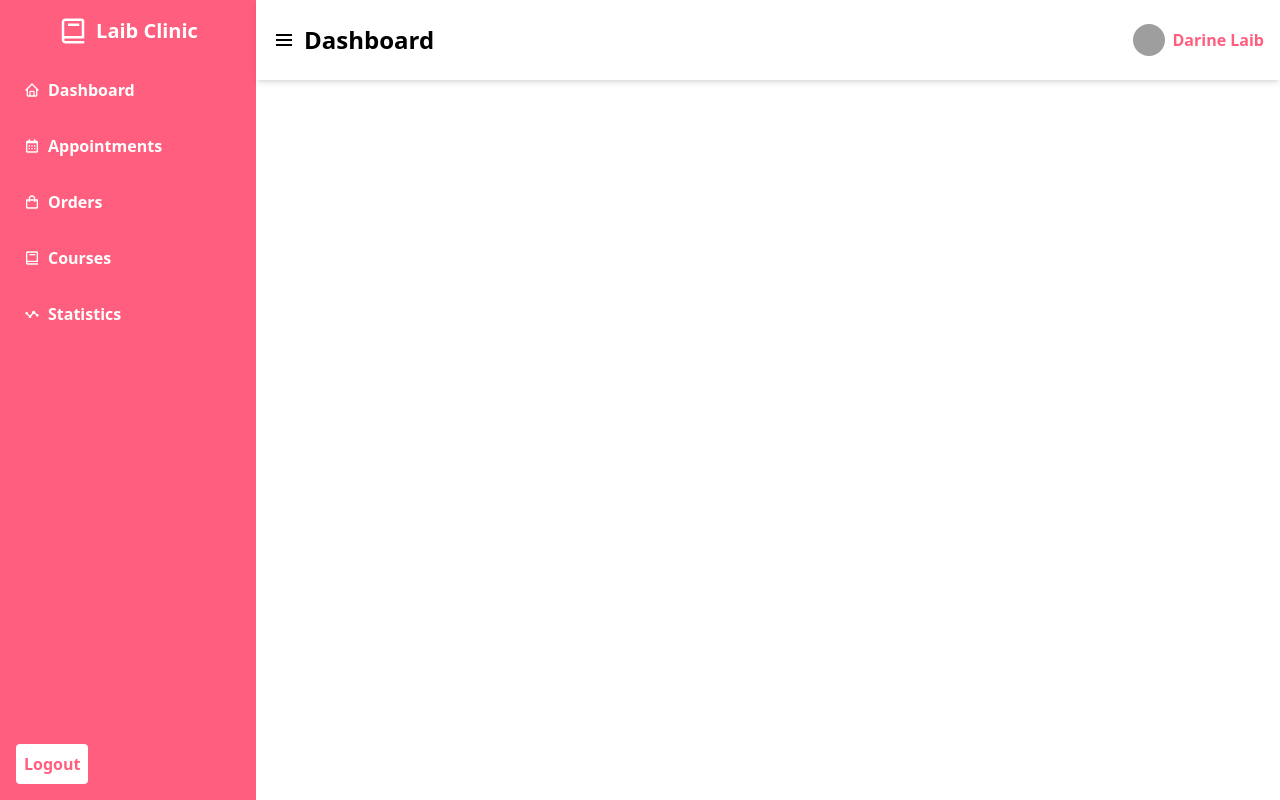
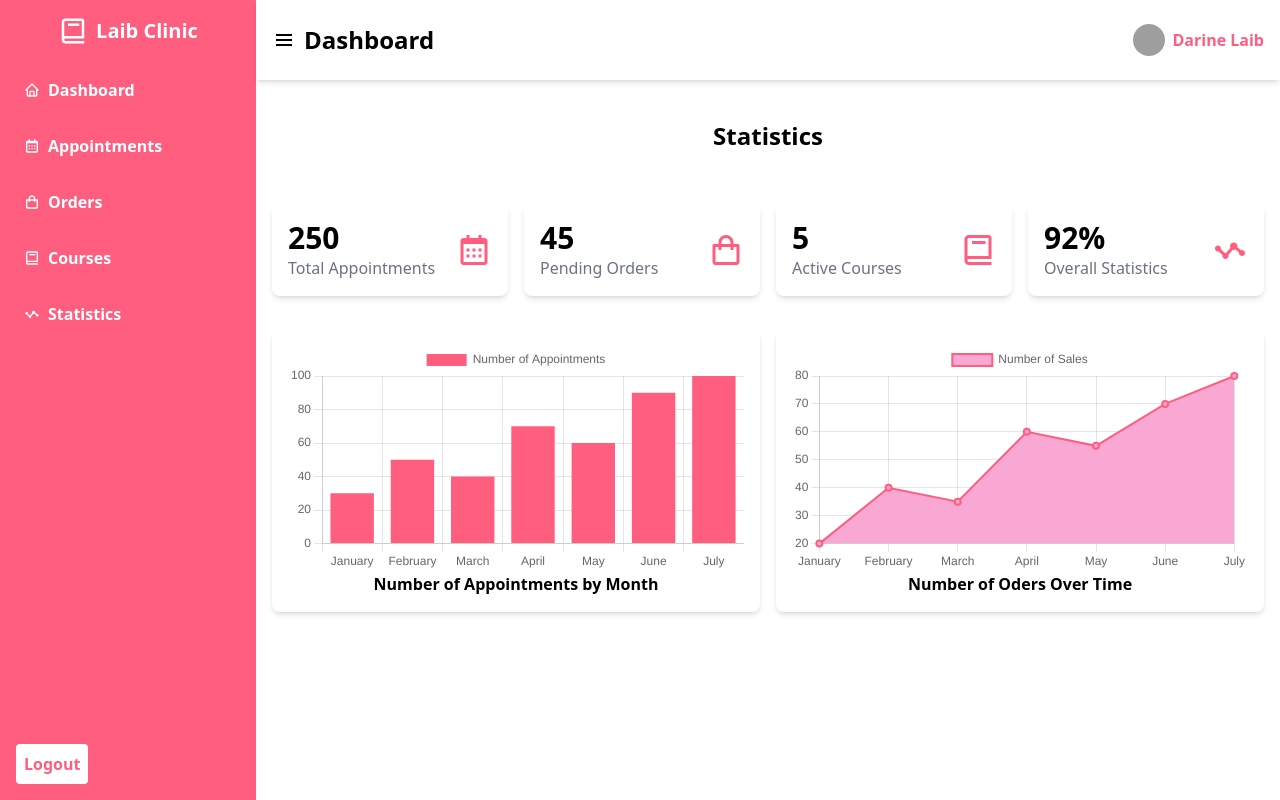
Before and after one commit to AmarBz22/laib_clinique_admin_dashboard, a React (Vite) app in the folder Admin-dashboard/: page /statistics in a window 1280 px wide. Built offline with nearby package versions, Linux system fonts and the light colour scheme; grey boxes are pictures that could not be loaded.

Commit message:
statistics page

```diff
--- a/Admin-dashboard/package.json
+++ b/Admin-dashboard/package.json
@@ -10,11 +10,14 @@
     "preview": "vite preview"
   },
   "dependencies": {
+    "chart.js": "^4.4.4",
     "lucide-react": "^0.446.0",
     "react": "^18.3.1",
+    "react-chartjs-2": "^5.2.0",
     "react-dom": "^18.3.1",
     "react-icons": "^5.3.0",
-    "react-router-dom": "^6.26.2"
+    "react-router-dom": "^6.26.2",
+    "swiper": "^11.1.14"
   },
   "devDependencies": {
     "@eslint/js": "^9.9.0",
--- a/Admin-dashboard/src/components/Card.jsx
+++ b/Admin-dashboard/src/components/Card.jsx
@@ -2,12 +2,12 @@ import React from 'react';
 
 const Card = ({ title, number, icon: Icon }) => {
   return (
-    <div className="w-full bg-white rounded-lg p-4 shadow-md flex justify-between items-center cursor-pointer hover:bg-primary-pink hover:text-white hover:shadow-lg transition-all duration-300">
+    <div className="w-full bg-white rounded-lg p-4 shadow-md flex justify-between items-center cursor-pointer group hover:bg-primary-pink  hover:shadow-lg transition-all duration-300">
       <div>
-        <h2 className="text-3xl font-bold">{number}</h2>
-        <p className="text-gray-500">{title}</p>
+        <h2 className="text-3xl group-hover:text-white font-bold">{number}</h2>
+        <p className="text-gray-500 group-hover:text-white">{title}</p>
       </div>
-      <Icon className="text-4xl text-primary-pink" />
+      <Icon className="text-4xl text-primary-pink group-hover:text-white" />
     </div>
   );
 };
--- a/Admin-dashboard/src/index.css
+++ b/Admin-dashboard/src/index.css
@@ -12,3 +12,25 @@
     width: calc(100% - 256px); /* Adjust width when screen is md or larger */
 }
 }
+
+.swiper {
+  width:750px;
+}
+
+.swiper-slide {
+  text-align: center;
+  font-size: 18px;
+  background: #fff;
+  width: 250px;
+  /* Center slide text vertically */
+  display: flex;
+  justify-content: center;
+  align-items: center;
+}
+
+.swiper-slide img {
+  display: block;
+  width: 100%;
+  height: 100%;
+  object-fit: cover;
+}
--- a/Admin-dashboard/src/pages/HomePage.jsx
+++ b/Admin-dashboard/src/pages/HomePage.jsx
@@ -31,7 +31,7 @@ const Home = () => {
 
 
       {/* Grid layout for tables */}
-      <div className="grid xl:grid-cols-3 grid-cols-1  w-full">
+      <div className="grid xl:grid-cols-3 grid-cols-1 gap-4  w-full">
         {/* AppointmentsTable spans 2 columns */}
         <div className="lg:col-span-2">
           <AppointmentsTable />
--- a/Admin-dashboard/src/pages/StatisticsPage.jsx
+++ b/Admin-dashboard/src/pages/StatisticsPage.jsx
@@ -1,9 +1,89 @@
-import React from 'react'
+import { Bar, Line, Pie } from 'react-chartjs-2';
+import {
+  Chart as ChartJS,
+  CategoryScale,
+  LinearScale,
+  BarElement,
+  Title,
+  Tooltip,
+  Legend,
+  ArcElement, // Required for pie chart
+  LineElement,
+  PointElement,
+  Filler
+} from 'chart.js';
+import Card from '../components/Card';
+import { BiBook, BiCalendar, BiShoppingBag, BiStats } from 'react-icons/bi';
+
+// Register necessary components
+ChartJS.register(
+  CategoryScale,
+  LinearScale,
+  BarElement,
+  Title,
+  Tooltip,
+  Legend,
+  ArcElement, // Register ArcElement for pie charts
+  LineElement,
+  PointElement,
+  Filler
+);
 
 const StatisticsPage = () => {
+  // Sample data for appointments by month
+  const appointmentsData = {
+    labels: ['January', 'February', 'March', 'April', 'May', 'June', 'July'],
+    datasets: [
+      {
+        label: 'Number of Appointments',
+        data: [30, 50, 40, 70, 60, 90, 100],
+        backgroundColor: '#FF5E7E',
+      },
+    ],
+  };
+
+  // Sample data for sales over time
+  const salesData = {
+    labels: ['January', 'February', 'March', 'April', 'May', 'June', 'July'],
+    datasets: [
+      {
+        label: 'Number of Sales',
+        data: [20, 40, 35, 60, 55, 70, 80],
+        fill: true,
+        backgroundColor: '#F9A8D4',
+        borderColor: '#FF5E7E',
+        borderWidth: 2,
+      },
+    ],
+  };
+
+
+
   return (
-    <div>StatisticsPage</div>
-  )
-}
+    <div className=" mt-20 flex flex-col items-center gap-8 ">
+      <h1 className="text-2xl font-semibold  text-center mt-10">Statistics </h1>
+      <div className="grid xl:grid-cols-4 grid-cols-2 w-full gap-4 mt-5 items-center px-4">
+        {/* Updated Cards */}
+        <Card title="Total Appointments" number="250" icon={BiCalendar} />
+        <Card title="Pending Orders" number="45" icon={BiShoppingBag} />
+        <Card title="Active Courses" number="5" icon={BiBook} />
+        <Card title="Overall Statistics" number="92%" icon={BiStats} />
+      </div>
+      <div  className="w-full grid grid-cols-2 gap-4 px-4">
+          <div className="chart-container shadow-md p-4 rounded-lg">
+            <Bar data={appointmentsData} />
+            <h2 className="text-center font-bold ">Number of Appointments by Month</h2>
+          </div>
+          <div className="chart-container shadow-md p-4 rounded-lg">
+            <Line data={salesData} />
+            <h2 className="text-center font-bold ">Number of Oders Over Time</h2>
+          </div>
+      </div>
 
-export default StatisticsPage
+
+
+    </div>
+  );
+};
+
+export default StatisticsPage;
```
Also changed, not shown: 1 other file (tests, documents, lock files or other folders).
